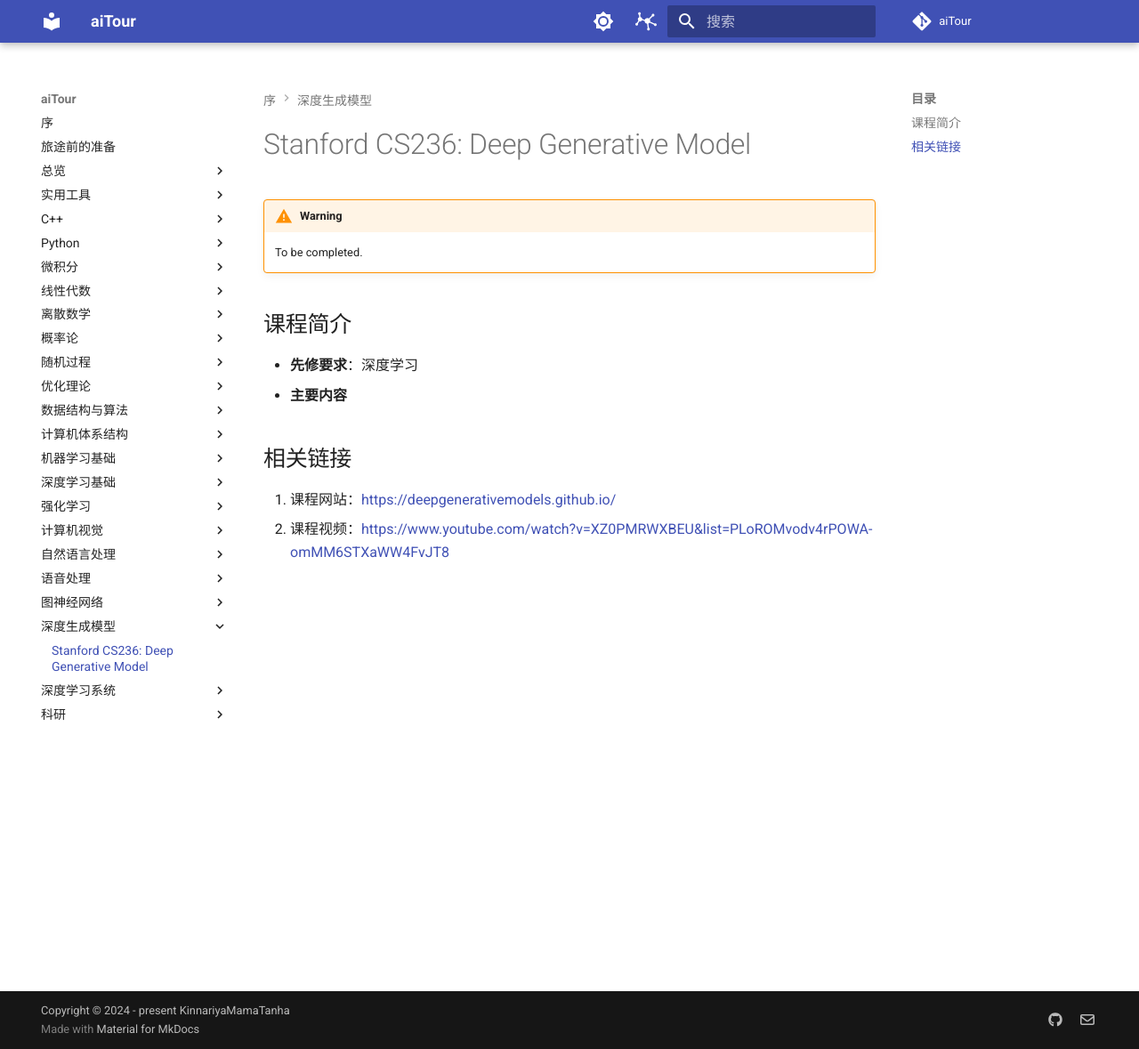
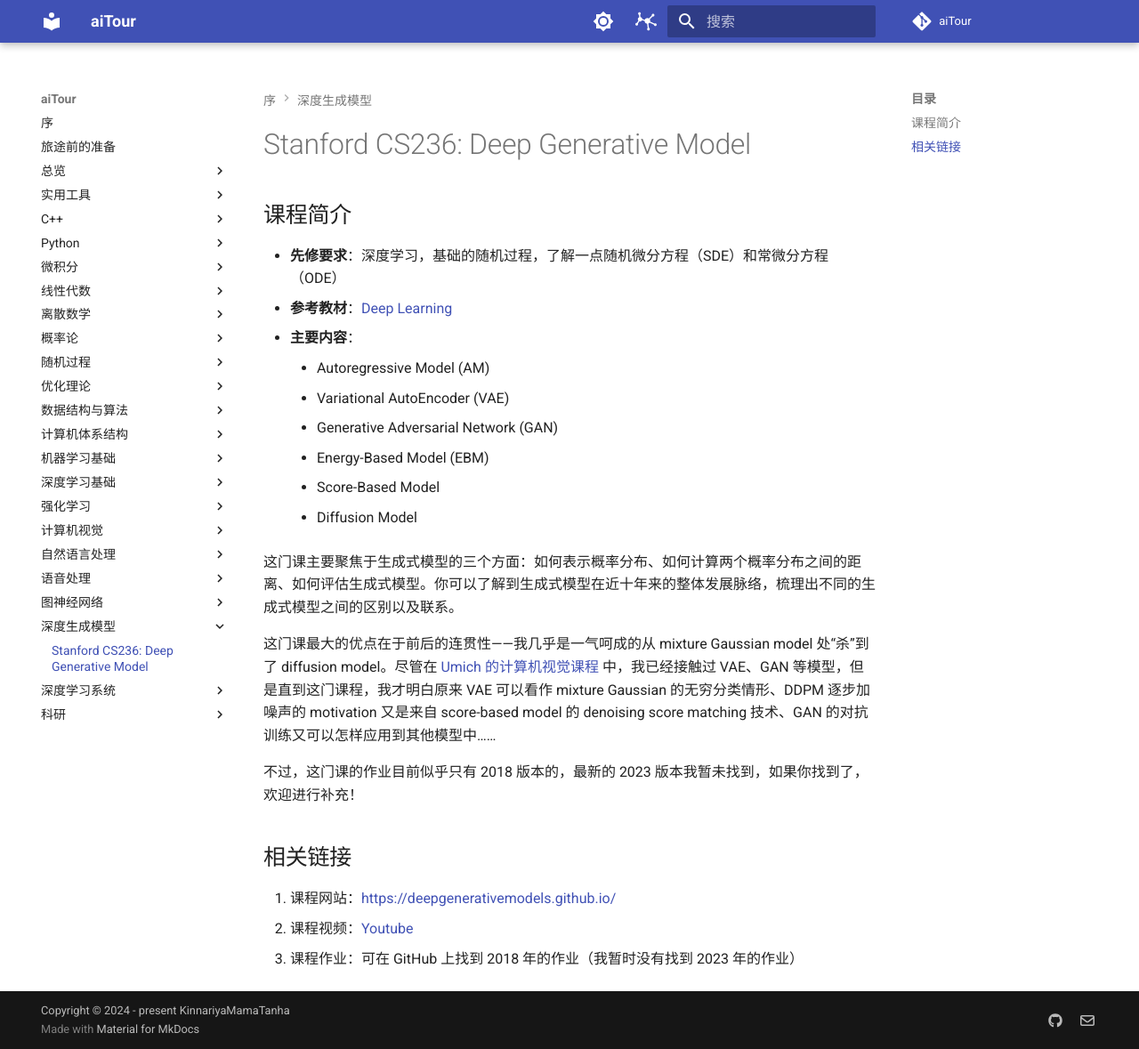
Before and after one commit to KinnariyaMamaTanha/aiTour, an MkDocs documentation site: the page built from docs/deep-generative-model/CS236.md, in a window 1280 px wide and 1179 px high. Shown: the whole window at 89% size. Built offline with MkDocs 1.6.1 and Material for MkDocs 9.7.7, drawn with Linux system fonts in a browser that asks for light colours; comment, search, counter and statistics services are not loaded.

Commit message:
Add deep generative model

```diff
--- a/docs/deep-generative-model/CS236.md
+++ b/docs/deep-generative-model/CS236.md
@@ -1,14 +1,25 @@
 # Stanford CS236: Deep Generative Model
-
-!!! warning
-    To be completed.
 
 ## 课程简介
 
-- **先修要求**：深度学习
-- **主要内容**
+- **先修要求**：深度学习，基础的随机过程，了解一点随机微分方程（SDE）和常微分方程（ODE）
+- **参考教材**：[Deep Learning](https://www.deeplearningbook.org/)
+- **主要内容**：
+    - Autoregressive Model (AM)
+    - Variational AutoEncoder (VAE)
+    - Generative Adversarial Network (GAN)
+    - Energy-Based Model (EBM)
+    - Score-Based Model
+    - Diffusion Model
+
+这门课主要聚焦于生成式模型的三个方面：如何表示概率分布、如何计算两个概率分布之间的距离、如何评估生成式模型。你可以了解到生成式模型在近十年来的整体发展脉络，梳理出不同的生成式模型之间的区别以及联系。
+
+这门课最大的优点在于前后的连贯性——我几乎是一气呵成的从 mixture Gaussian model 处“杀”到了 diffusion model。尽管在 [Umich 的计算机视觉课程](../computer-vision/EECS498.008.md) 中，我已经接触过 VAE、GAN 等模型，但是直到这门课程，我才明白原来 VAE 可以看作 mixture Gaussian 的无穷分类情形、DDPM 逐步加噪声的 motivation 又是来自 score-based model 的 denoising score matching 技术、GAN 的对抗训练又可以怎样应用到其他模型中……
+
+不过，这门课的作业目前似乎只有 2018 版本的，最新的 2023 版本我暂未找到，如果你找到了，欢迎进行补充！
 
 ## 相关链接
 
 1. 课程网站：<https://deepgenerativemodels.github.io/>
-2. 课程视频：<https://www.youtube.com/watch?v=XZ0PMRWXBEU&list=PLoROMvodv4rPOWA-omMM6STXaWW4FvJT8>
+2. 课程视频：[Youtube](https://www.youtube.com/watch?v=XZ0PMRWXBEU&list=PLoROMvodv4rPOWA-omMM6STXaWW4FvJT8>)
+3. 课程作业：可在 GitHub 上找到 2018 年的作业（我暂时没有找到 2023 年的作业）
--- a/mkdocs.yml
+++ b/mkdocs.yml
@@ -91,7 +91,9 @@ nav:
   - 随机过程:
     - "SJTU AI2613: Stochastic Processes": stochastic-processes/AI2613.md
   - 优化理论:
+    - "EPFL CS439: Optimization for Machine Learning - CS-439": optimization/CS439.md
     - "UCB EECS 127-227A: Optimization Models in Engineering": optimization/EECS127-227A.md
+    - "Stanford EE364A: Convex Optimization": optimization/EE364A.md
   - 数据结构与算法:
     - "UCB CS61b: Data Structures": data-structure-and-algorithm/CS61b.md
     - "Stanford CS161: Design and Analysis of Algorithms": data-structure-and-algorithm/CS161.md
@@ -123,7 +125,7 @@ nav:
   - 深度学习系统:
     - "CMU 10-414: Deep Learning System": deep-learning-system/CMU-10-414.md
   - 科研:
-    - "GAMSE 003: 科研基本素养": research/GAMES003.md
+    - "GAMES 003: 科研基本素养": research/GAMES003.md
 
 plugins:
   - search
--- a/overrides/assets/javascripts/graph.json
+++ b/overrides/assets/javascripts/graph.json
@@ -247,6 +247,10 @@
         {
             "source": "DL",
             "target": "DGM"
+        },
+        {
+            "source": "stochastic-processes",
+            "target": "DGM"
         }
     ]
 }
```
Also changed, not shown: docs/optimization/CS439.md (added, +14 -0 lines), templates/template.course.md (+3 -0 lines).
